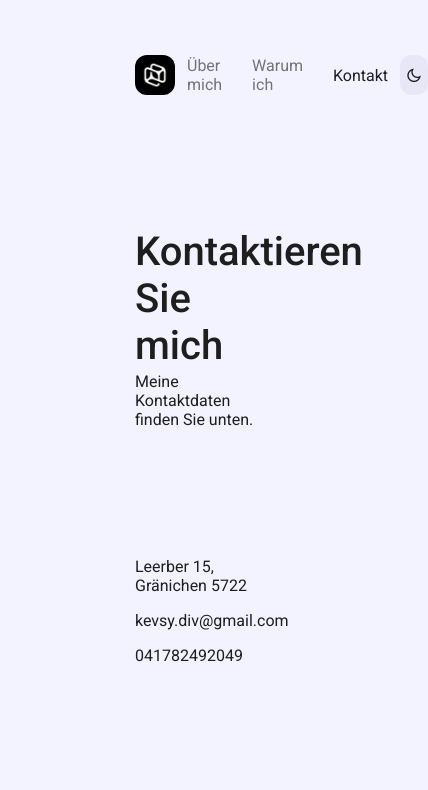
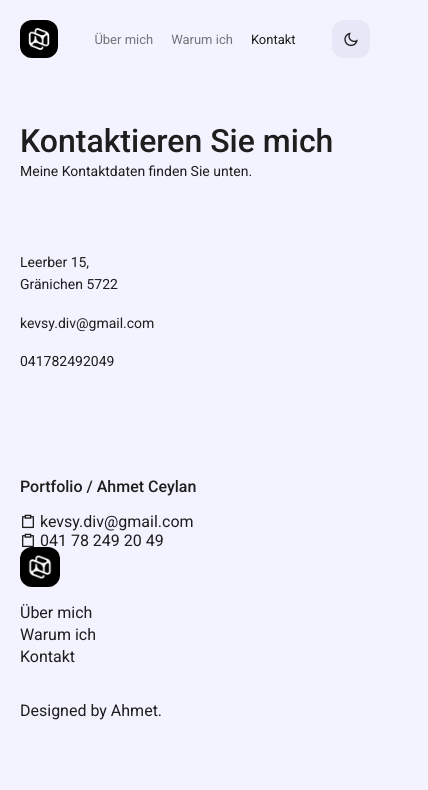
Before and after one commit to KevsyDiv/Portfolio, a plain HTML site: page kontakt.html in a window 390 px wide. Shown: the top 790 px of the page, 428 px wide, since content can reach past the window. Drawn offline with nearby package versions, Linux system fonts and the light colour scheme.

Commit message:
Update kontakt.css

```diff
--- a/kontakt.css
+++ b/kontakt.css
@@ -256,3 +256,134 @@ footer .fL h6 {
     margin-left: auto;
     border-radius: 12px;
 }
+
+
+@media (max-width: 900px) {
+    .container {
+        width: 70%;
+    }
+}
+
+@media (max-width: 700px) {
+    body {
+        padding: 15px;
+    }
+
+    .container {
+        width: 100%;
+        padding: 15px;
+        gap: 45px;
+    }
+
+    .UbmH {
+        padding-top: 2em;
+        padding-bottom: 3em;
+    }
+
+    .tp h6 {
+        font-size: 2.2em;
+    }
+
+    .inf {
+        gap: 14px;
+    }
+
+    footer {
+        gap: 30px;
+    }
+}
+
+@media (max-width: 550px) {
+    body {
+        padding: 10px;
+    }
+
+    .container {
+        width: 100%;
+        padding: 10px;
+        gap: 40px;
+    }
+
+    .nav {
+        gap: 5px;
+    }
+
+    .nb {
+        gap: 2px;
+    }
+
+    .nav a {
+        padding: 6px 8px;
+        font-size: 13px;
+    }
+
+    .nav img,
+    .nav button {
+        width: 38px;
+        height: 38px;
+    }
+
+    .UbmH {
+        padding-top: 1.5em;
+        padding-bottom: 2em;
+    }
+
+    .tp h6 {
+        font-size: 2em;
+    }
+
+    .tp p {
+        font-size: 14px;
+    }
+
+    .inf {
+        gap: 16px;
+        font-size: 14px;
+        line-height: 1.6;
+    }
+
+    footer {
+        flex-direction: column;
+        gap: 30px;
+    }
+
+    .fL {
+        align-items: flex-start;
+    }
+
+    .fR {
+        width: 100%;
+        align-items: flex-start;
+        margin-left: 0;
+    }
+
+    .nbV {
+        align-items: flex-start;
+        margin-left: 0;
+    }
+
+    .nbV a {
+        margin-left: 0;
+    }
+
+    .fR img {
+        margin-left: 0;
+    }
+}
+
+@media (max-width: 380px) {
+    .nav a {
+        padding: 5px 6px;
+        font-size: 11px;
+    }
+
+    .nav img,
+    .nav button {
+        width: 35px;
+        height: 35px;
+    }
+
+    .tp h6 {
+        font-size: 1.8em;
+    }
+}
```
